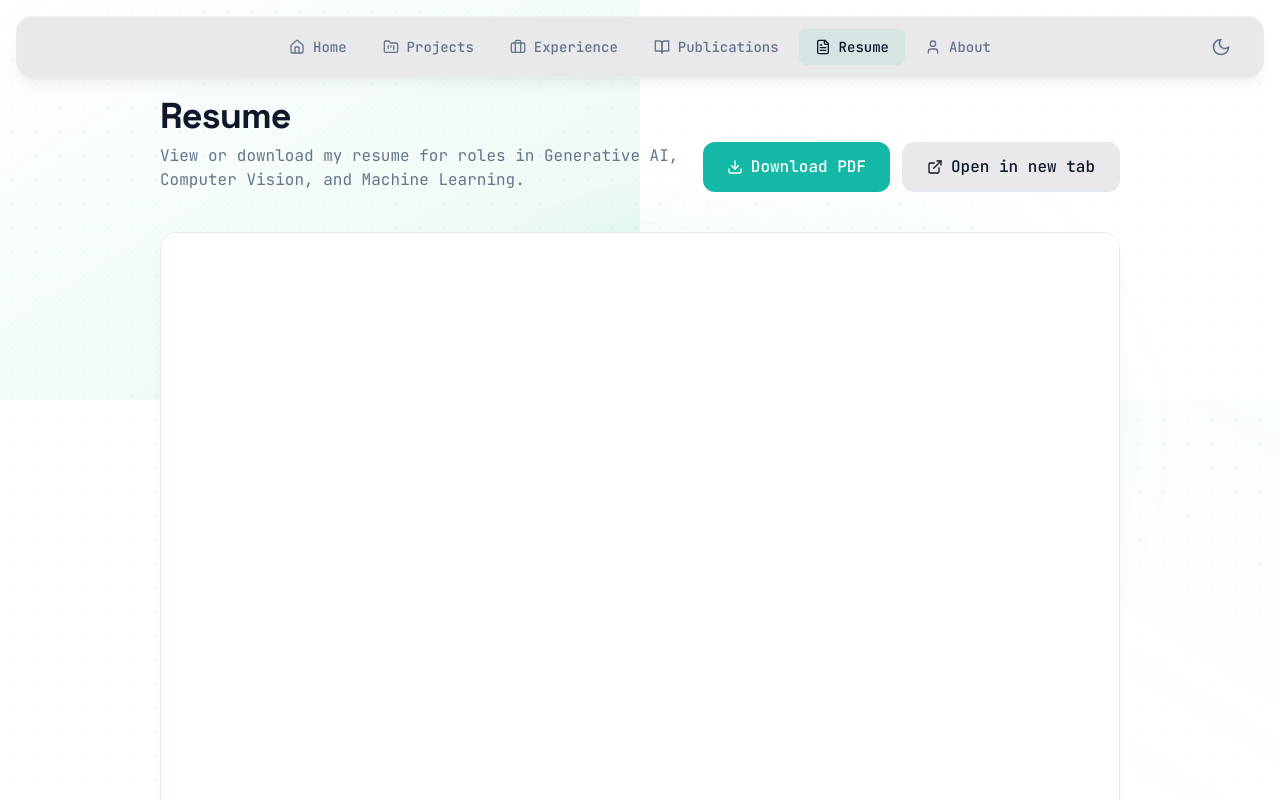
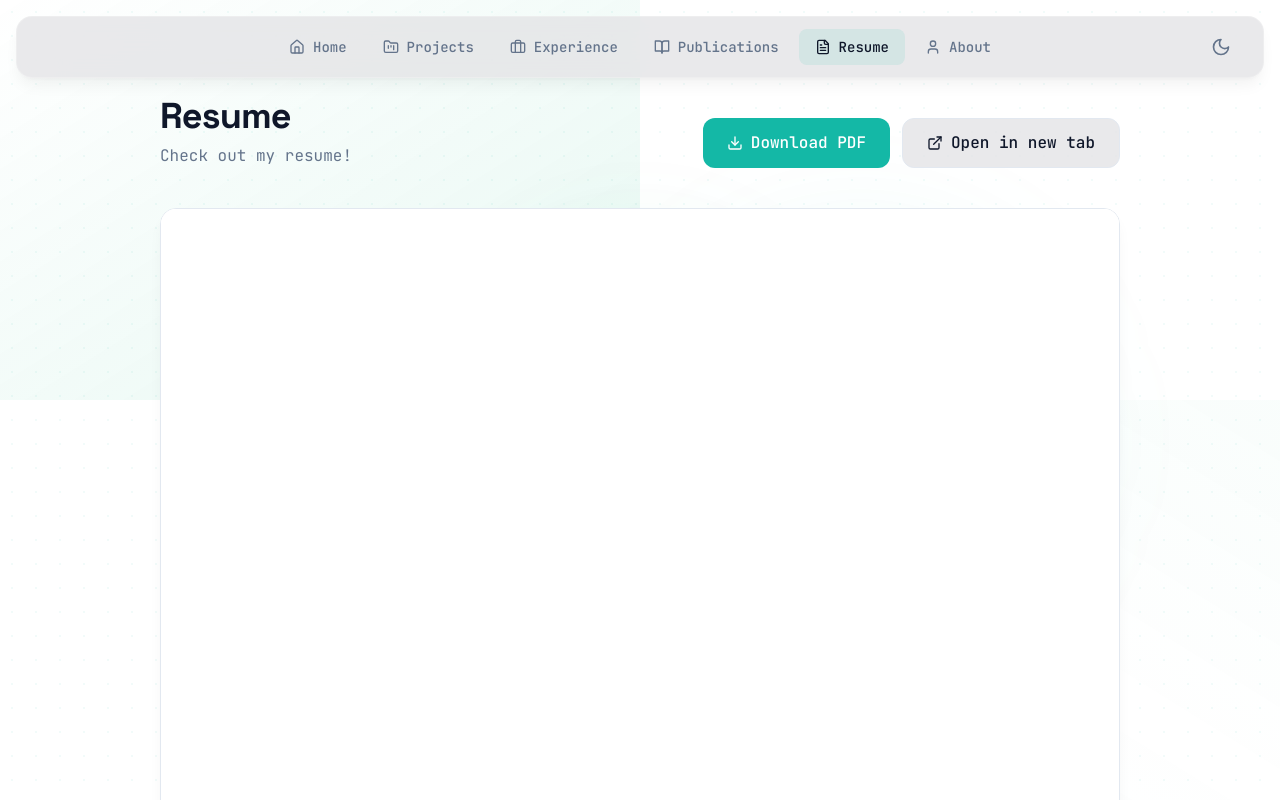
Before and after one commit to rmaahin/my-portfolio, a Next.js app: page /resume in a window 1280 px wide. Shown: the top 800 px of the page. Built offline with nearby package versions, Linux system fonts and the light colour scheme.

Commit message:
Fixed content

```diff
--- a/src/app/experience/page.tsx
+++ b/src/app/experience/page.tsx
@@ -59,7 +59,7 @@ const timeline = [
     logo: "/companies/pwc.svg",
     description: "- Built KQL pipelines to extract and clean 50,000+ Sentinel security alerts, creating a Pandas preprocessed dataset in PostgreSQL \n - Trained an ensemble alert-triage classifier with Scikit-Learn (Random Forest + Gradient Boosting) on structured log features, reducing false-positive rates by 18% across 3 client SOC environments \n - Fine-tuned RoBERTa-base using PyTorch and HuggingFace on 40,000+ raw alert descriptions to better capture severity, boosting F1 by 12% over the tabular-only model \n - Containerized the end-to-end inference pipeline with Docker and deployed it as a FastAPI microservice on Azure ML, that cut average analyst triage time by 5 minutes per incident",
     links: [],
-    tags: ["SQL", "KQL", "Splunk", "Crowdstrike"],
+    tags: ["SQL", "Python", "Scikit-learn", "PyTorch", "Hugging Face", "Docker", "FastAPI", "Azure ML"],
   },
   {
     id: "6",
--- a/src/app/page.tsx
+++ b/src/app/page.tsx
@@ -28,7 +28,7 @@ export default function HomePage() {
           </Reveal>
           <Reveal delay={0.2}>
             <p className="text-base sm:text-lg text-muted-foreground max-w-3xl mb-6 sm:mb-10">
-            Hello! I am an AI/ML Engineer with a Master&apos;s in Electrical and Computer Engineering from Rutgers University,and a professional background in software engineering. My work focuses on building agentic AI systems and RAG pipelines, where I fine-tune LLMs and leverage knowledge bases to reason through complex, heterogeneous data.
+            Hello! I am an AI/ML Engineer with a Master&apos;s in Electrical and Computer Engineering from Rutgers University, and a professional background in software engineering. My work focuses on building agentic AI systems and RAG pipelines, where I fine-tune LLMs and leverage knowledge bases to reason through complex, heterogeneous data.
             <br />
             <br />
             Beyond agents, I also specialize in Computer Vision and Multimodal ML, developing architectures that bridge the gap between raw perception and actionable insights. I&apos;m actively seeking full-time opportunities in Generative AI, Computer Vision, and Machine Learning.
--- a/src/app/resume/page.tsx
+++ b/src/app/resume/page.tsx
@@ -16,8 +16,7 @@ export default function ResumePage() {
               Resume
             </h1>
             <p className="text-muted-foreground max-w-2xl">
-              View or download my resume for roles in Generative AI, Computer
-              Vision, and Machine Learning.
+              Check out my resume!
             </p>
           </div>
           <div className="flex flex-wrap gap-3 shrink-0">
```
